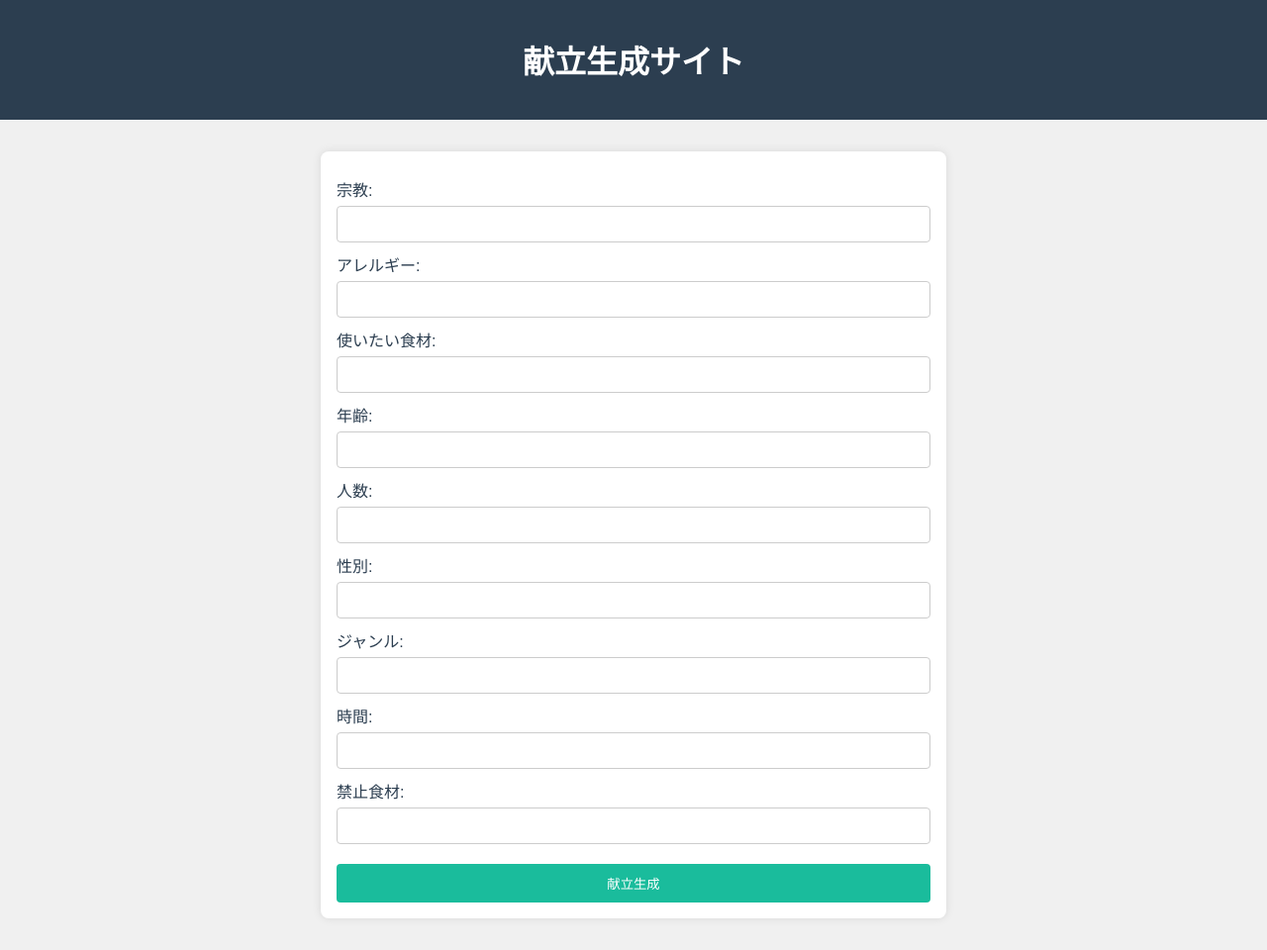
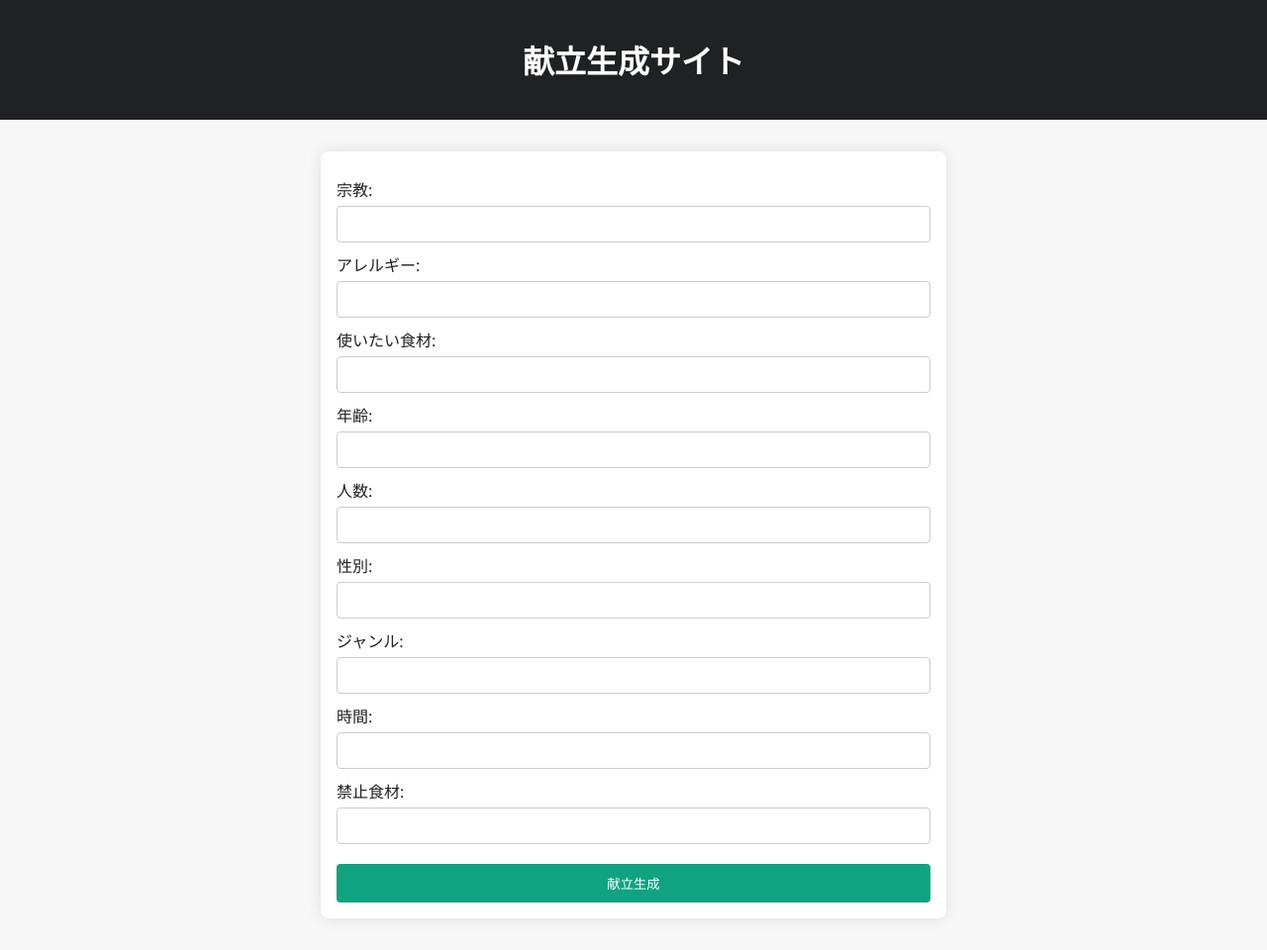
Before and after one commit to 2024-C4/Electrical-Engineering-Design-Exercise, a plain HTML site: page index.html in a window 1280 px wide. Shown: the whole page at 99% size. Drawn offline with Linux system fonts and the light colour scheme.

Commit message:
Update CSS to match ChatGPT color scheme

```diff
--- a/style.css
+++ b/style.css
@@ -1,13 +1,13 @@
 body {
-    font-family: Arial, sans-serif;
+    font-family: 'Segoe UI', Tahoma, Geneva, Verdana, sans-serif;
     margin: 0;
     padding: 0;
-    background-color: #f0f0f0;
+    background-color: #F7F7F8;
     color: #333;
 }
 
 header {
-    background-color: #2C3E50;
+    background-color: #202123;
     color: white;
     text-align: center;
     padding: 1em 0;
@@ -18,14 +18,14 @@ main {
     max-width: 600px;
     margin: 2em auto;
     background-color: white;
-    box-shadow: 0 0 10px rgba(0, 0, 0, 0.1);
+    box-shadow: 0 0 15px rgba(0, 0, 0, 0.1);
     border-radius: 8px;
 }
 
 label {
     display: block;
     margin-top: 10px;
-    color: #2C3E50;
+    color: #202123;
 }
 
 input {
@@ -41,7 +41,7 @@ button {
     display: block;
     width: 100%;
     padding: 10px;
-    background-color: #1ABC9C;
+    background-color: #10A37F;
     color: white;
     border: none;
     border-radius: 4px;
@@ -50,5 +50,5 @@ button {
 }
 
 button:hover {
-    background-color: #16A085;
+    background-color: #0E8468;
 }
```
